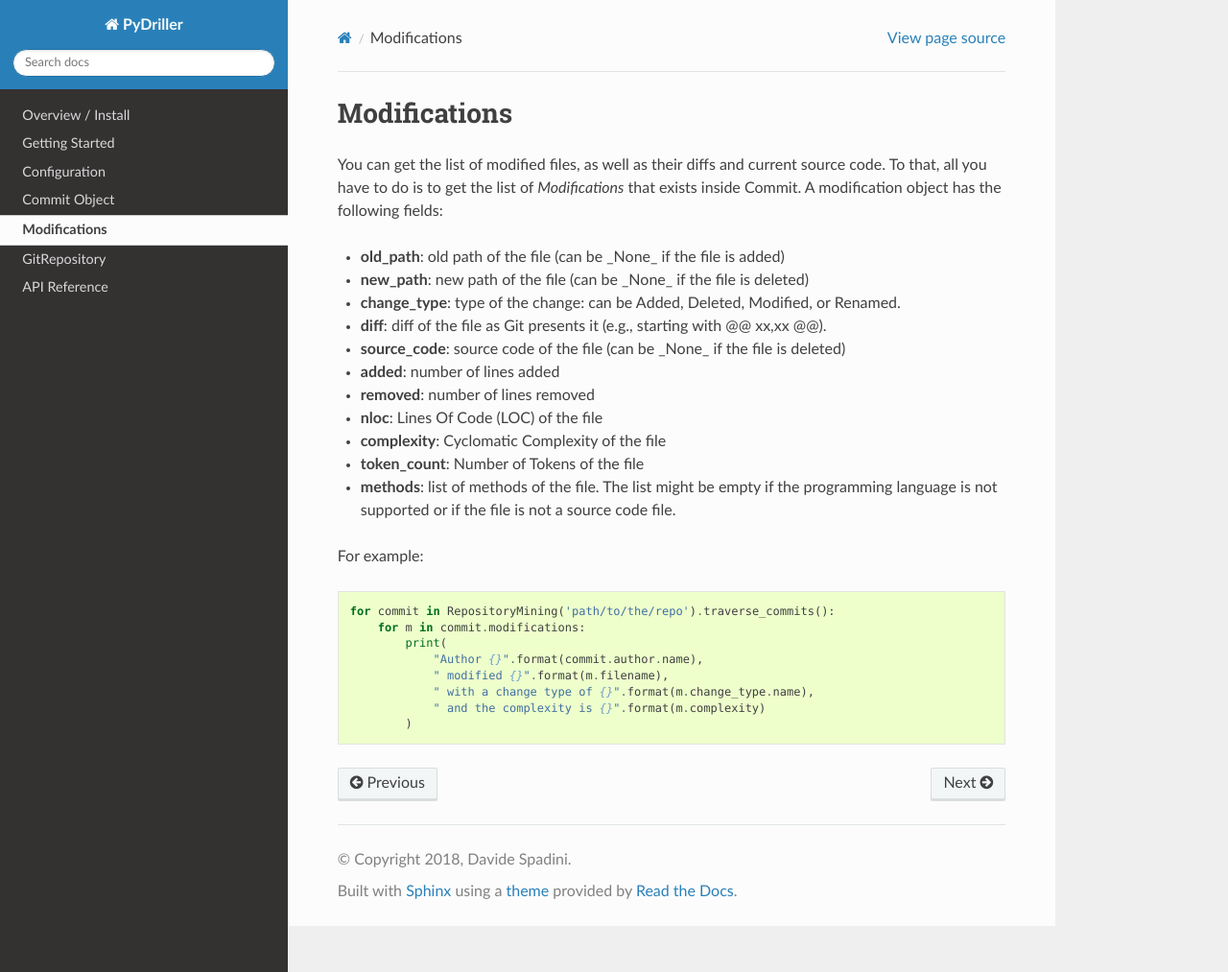
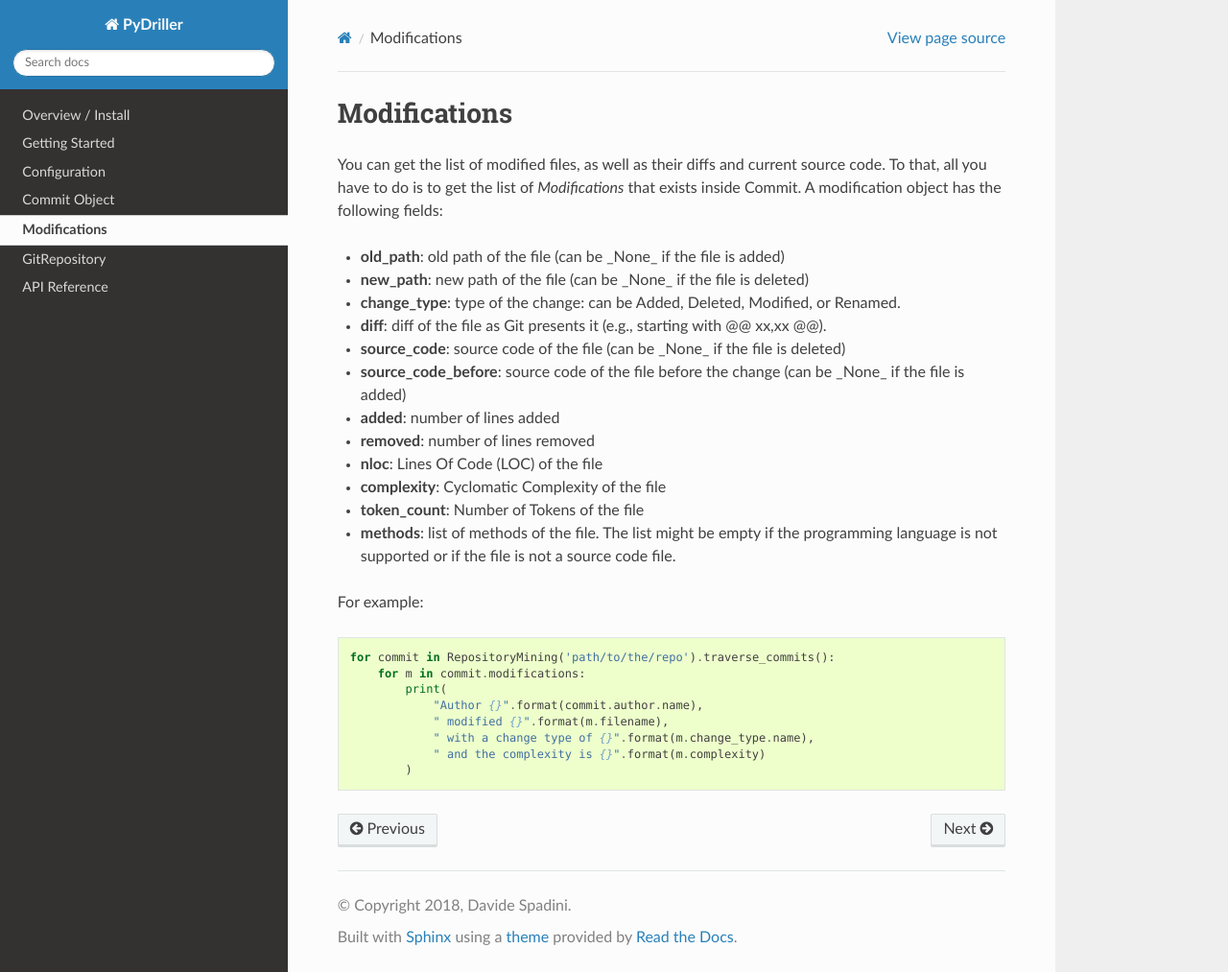
Before and after one commit to ishepard/pydriller, a Sphinx documentation site: the page built from docs/modifications.rst, in a window 1280 px wide and 1013 px high. Shown: the whole window at 96% size. Built offline with Sphinx 7.4.7 and the Read the Docs theme 2.0.0, drawn with Linux system fonts in a browser that asks for light colours.

Commit message:
update doc with source_code_before [skip travis]

```diff
--- a/docs/modifications.rst
+++ b/docs/modifications.rst
@@ -11,6 +11,7 @@ You can get the list of modified files, as well as their diffs and current sourc
 * **change_type**: type of the change: can be Added, Deleted, Modified, or Renamed.
 * **diff**: diff of the file as Git presents it (e.g., starting with @@ xx,xx @@).
 * **source_code**: source code of the file (can be _None_ if the file is deleted)
+* **source_code_before**: source code of the file before the change (can be _None_ if the file is added)
 * **added**: number of lines added
 * **removed**: number of lines removed
 * **nloc**: Lines Of Code (LOC) of the file
```
